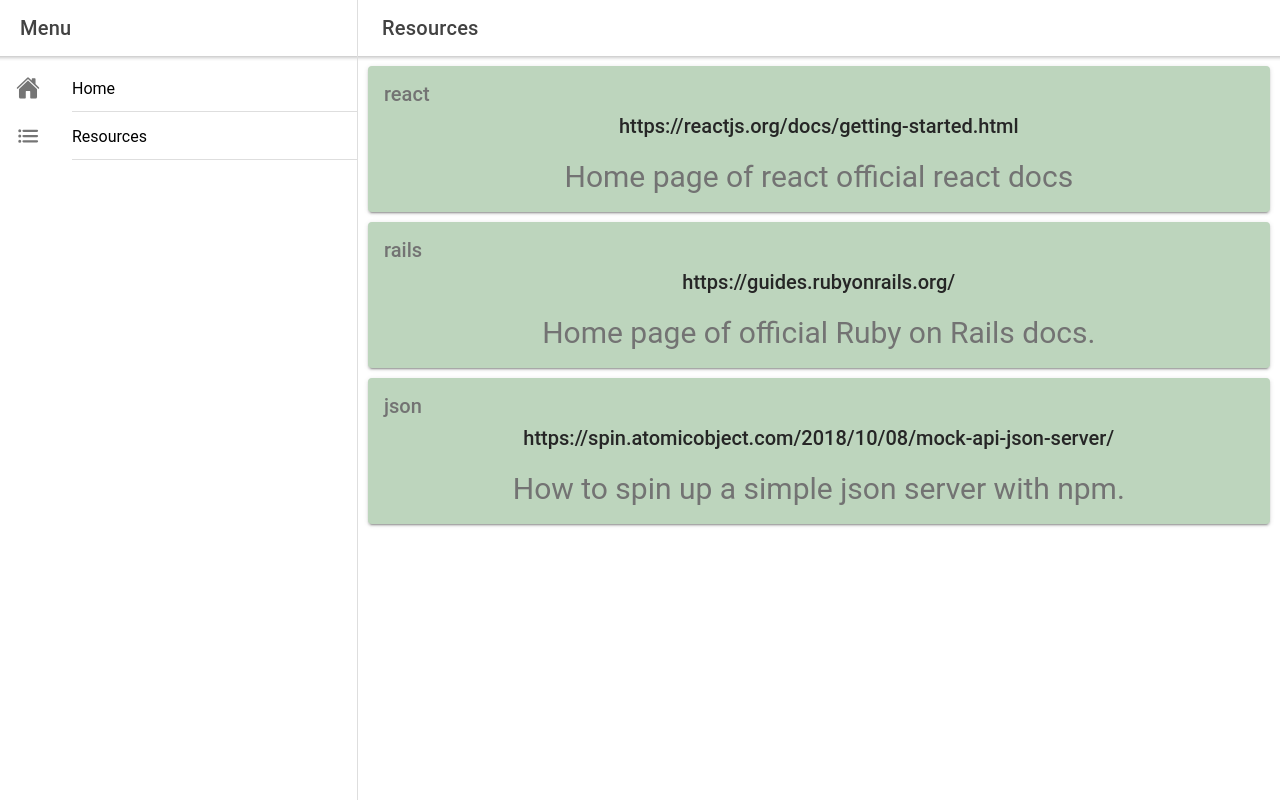
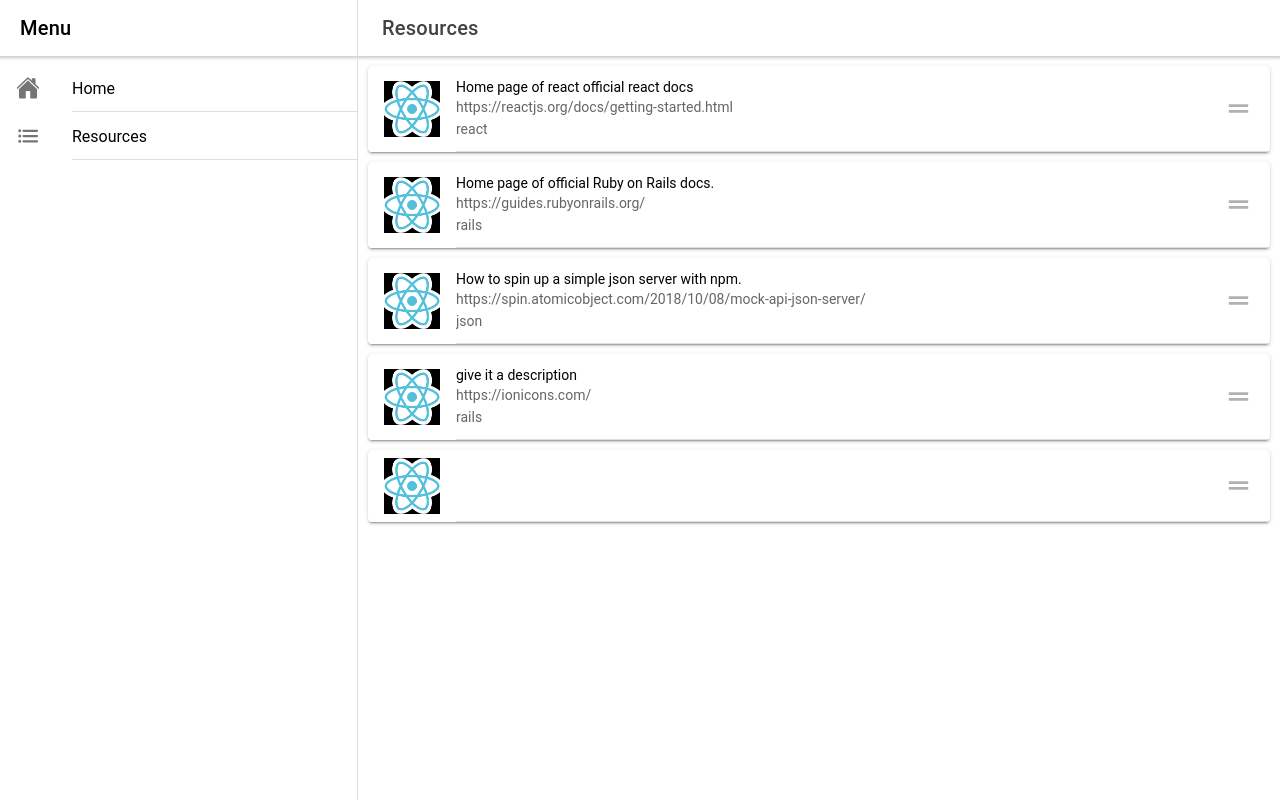
Before and after one commit to wgeorge1990/dev-resources-ionic-react-app, a React (Create React App) app: page /home/list in a window 1280 px wide. Built offline with nearby package versions, Linux system fonts and the light colour scheme; data requests are answered from the project's data file; the HTML template or start-up script is replaced by a standard one.

Commit message:
Rearange only works from the right burger tab on resources, added color variables to List component background, and colored header logo

```diff
--- a/db.json
+++ b/db.json
@@ -32,6 +32,18 @@
       "category": "json",
       "description": "How to spin up a simple json server with npm.",
       "sortId": 3
+    },
+    {
+      "url": "https://ionicons.com/",
+      "category": "rails",
+      "description": "give it a description",
+      "id": 4
+    },
+    {
+      "url": "",
+      "category": "",
+      "description": "",
+      "id": 5
     }
   ]
 }
--- a/src/App.jsx
+++ b/src/App.jsx
@@ -42,7 +42,7 @@
   }
 ];
 
-class App extends React.Component{
+class App extends React.Component {
   state = {
     resources: []
   }
@@ -53,11 +53,11 @@
         .then(data => this.setState({ resources: data })))
   }
 
- async componentDidMount() {
+  componentDidMount() {
     this.fetchResources()
   }
 
-   onFormSubmit = (e, url, category, description) => {
+  onFormSubmit = (e, url, category, description) => {
     let newResource = {
       "url": url,
       "category": category,
@@ -81,10 +81,10 @@
 
   render() {
     return (
-      <IonApp>
+      <IonApp >
         <IonReactRouter >
           <IonSplitPane contentId="main">
-            <Menu appPages={appPages} />
+            <Menu appPages={appPages} className="IonMenu"/>
             <IonRouterOutlet id="main">
               <Route
                 path="/home"
--- a/src/components/Menu.tsx
+++ b/src/components/Menu.tsx
@@ -19,9 +19,9 @@
 }
 
 const Menu: React.FunctionComponent<MenuProps> = ({ appPages }) => (
-  <IonMenu contentId="main" type="overlay">
-    <IonHeader>
-      <IonToolbar>
+  <IonMenu contentId="main" type="overlay" >
+    <IonHeader >
+      <IonToolbar className="IonToolbar" color="brick-shade">
         <IonTitle>Menu</IonTitle>
       </IonToolbar>
     </IonHeader>
--- a/src/pages/Home.css
+++ b/src/pages/Home.css
@@ -2,6 +2,10 @@
   max-height: 35vh;
   overflow: hidden;
 }
+.welcome-card {
+  background-color: var(--ion-color-egghead-tint);
+}
+
 .IonCard {
   background-color: rgb(189, 213, 189);
 }
@@ -14,6 +18,7 @@
   font-size: 30px;
   text-align: center;
 }
+
 .IonCardSubtitle {
   font-size: 20px;
 }
@@ -22,3 +27,32 @@
   width: 200%;
   height: 200%;
 }
+
+.IonContent {
+  background-color: var(--ion-color-egghead-shade);
+}
+
+.app-title {
+  /* text-align: center; */
+}
+
+.IonToolbar {
+  --color: var(--ion-color-tertiary);
+}
+
+:root {
+--ion-color-egghead: #f4f7f9;
+--ion-color-egghead-rgb: 244,247,249;
+--ion-color-egghead-contrast: #000000;
+--ion-color-egghead-contrast-rgb: 0,0,0;
+--ion-color-egghead-shade: #d7d9db;
+--ion-color-egghead-tint: #e9eef2;
+
+ --ion-color-brick: #edb398;
+ --ion-color-brick-rgb: 237,179,152;
+ --ion-color-brick-contrast: #000000;
+ --ion-color-brick-contrast-rgb: 0,0,0;
+ --ion-color-brick-shade: #d19e86;
+ --ion-color-brick-tint: #efbba2;
+
+}
--- a/src/pages/Home.jsx
+++ b/src/pages/Home.jsx
@@ -29,7 +29,9 @@
   useIonViewWillLeave,
   IonChip,
   IonAvatar,
-  IonImg
+  IonImg,
+  IonSkeletonText,
+  IonIcon
   } from '@ionic/react';
 // import { book, build, colorFill, grid } from 'ionicons/icons';
 import React, { useState, useEffect } from 'react'
@@ -63,17 +65,17 @@
   }
 
   return (
-    <IonPage>
-      <IonHeader>
-        <IonToolbar>
+    <IonPage >
+      <IonHeader className="IonHeader" >
+        <IonToolbar className="IonToolbar">
           <IonButtons slot="start">
-            <IonMenuButton />
+            <IonMenuButton/>
           </IonButtons>
-          <IonTitle>Development Resources</IonTitle>
+          <IonTitle className='app-title'>Development Resources</IonTitle>
         </IonToolbar>
       </IonHeader>
-      <IonContent>
-        <IonCard className="welcome-card">
+      <IonContent className="IonContent" color="egghead">
+        <IonCard className="welcome-card" >
           <img src="/assets/Embedded-Software-Engineering.jpeg" alt=""/>
           <IonCardHeader>
             <IonCardSubtitle>Get Started</IonCardSubtitle>
@@ -133,27 +135,26 @@
         <IonReorderGroup disabled={false} onIonItemReorder={doReorder}>
           {props.resources.map(resource => {
             return (
-              <IonReorder key={resource.id}>
                 <IonCard className="IonCard" key={resource.id}>
-                    <IonCardHeader>
-                    <IonCardSubtitle className="IonCardSubtitle">
+                  <IonItem>
+                    <IonThumbnail slot="start">
+                      <IonImg src={require("../images/download.png")} />
+                  </IonThumbnail>
 
-                    </IonCardSubtitle>
-                    <IonThumbnail >
-                      <IonImg src={require("../images/download.png")} className="IonThumbnail" />
-                    </IonThumbnail>
-                    <IonCardTitle
-                      className="IonCardTitle">
-                      <h1>{resource.url}</h1></IonCardTitle>
-
-                  </IonCardHeader>
-                  <IonCardContent className="IonCardContent">
-
-                    {resource.description}
-
-                    </IonCardContent>
-                  </IonCard>
-              </IonReorder>
+                    <IonLabel>
+                      <h3>
+                        {resource.description}
+                      </h3>
+                      <p>
+                        {resource.url}
+                      </p>
+                      <p>
+                        {resource.category}
+                      </p>
+                  </IonLabel>
+                  <IonReorder key={resource.id} slot="end" />
+                  </IonItem>
+                </IonCard>
             )
           })}
         </IonReorderGroup>
--- /dev/null
+++ b/src/pages/List.css
@@ -0,0 +1,20 @@
+.work {
+    background-color: var(--ion-color-egghead-shade);
+}
+
+:root {
+    --ion-color-egghead: #f4f7f9;
+    --ion-color-egghead-rgb: 244, 247, 249;
+    --ion-color-egghead-contrast: #000000;
+    --ion-color-egghead-contrast-rgb: 0, 0, 0;
+    --ion-color-egghead-shade: #d7d9db;
+    --ion-color-egghead-tint: #e9eef2;
+
+    --ion-color-brick: #edb398;
+    --ion-color-brick-rgb: 237, 179, 152;
+    --ion-color-brick-contrast: #000000;
+    --ion-color-brick-contrast-rgb: 0, 0, 0;
+    --ion-color-brick-shade: #d19e86;
+    --ion-color-brick-tint: #efbba2;
+
+}
--- a/src/pages/List.jsx
+++ b/src/pages/List.jsx
@@ -18,11 +18,14 @@
   IonCardContent,
   IonCardHeader,
   IonCardTitle,
-  IonCardSubtitle
+  IonCardSubtitle,
+  IonThumbnail,
+  IonImg
 
 } from '@ionic/react';
 // import { americanFootball, basketball, beer, bluetooth, boat, build, flask, football, paperPlane, wifi } from 'ionicons/icons';
 import React from 'react';
+import './List.css';
 
 const doReorder = (event) => {
   // The `from` and `to` properties contain the index of the item
@@ -45,22 +48,29 @@
           <IonTitle>Resources</IonTitle>
         </IonToolbar>
       </IonHeader>
-      <IonContent>
+      <IonContent className="work" color="egghead-tint">
         <IonReorderGroup disabled={false} onIonItemReorder={doReorder}>
           {props.resources.map(resource => {
             return (
-              <IonReorder key={resource.id}>
-                {/* Key is temporary until data is comming from the database and can use id for key */}
-                <IonCard key={resource.id} className="IonCard">
-                  <IonCardHeader className="IonCardHeader">
-                    <IonCardSubtitle className="IonCardSubtitle">{resource.category}</IonCardSubtitle>
-                    <IonCardTitle className="IonCardTitle">{resource.url}</IonCardTitle>
-                  </IonCardHeader>
-                  <IonCardContent className="IonCardContent">
-                    {resource.description}
-                  </IonCardContent>
+                <IonCard className="IonCard" key={resource.id}>
+                  <IonItem>
+                    <IonThumbnail slot="start">
+                      <IonImg src={require("../images/download.png")} />
+                    </IonThumbnail>
+                    <IonLabel>
+                      <h3>
+                        {resource.description}
+                      </h3>
+                      <p>
+                        {resource.url}
+                      </p>
+                      <p>
+                        {resource.category}
+                      </p>
+                  </IonLabel>
+                    <IonReorder key={resource.id} slot="end" />
+                  </IonItem>
                 </IonCard>
-              </IonReorder>
             )
           })}
         </IonReorderGroup>
```
